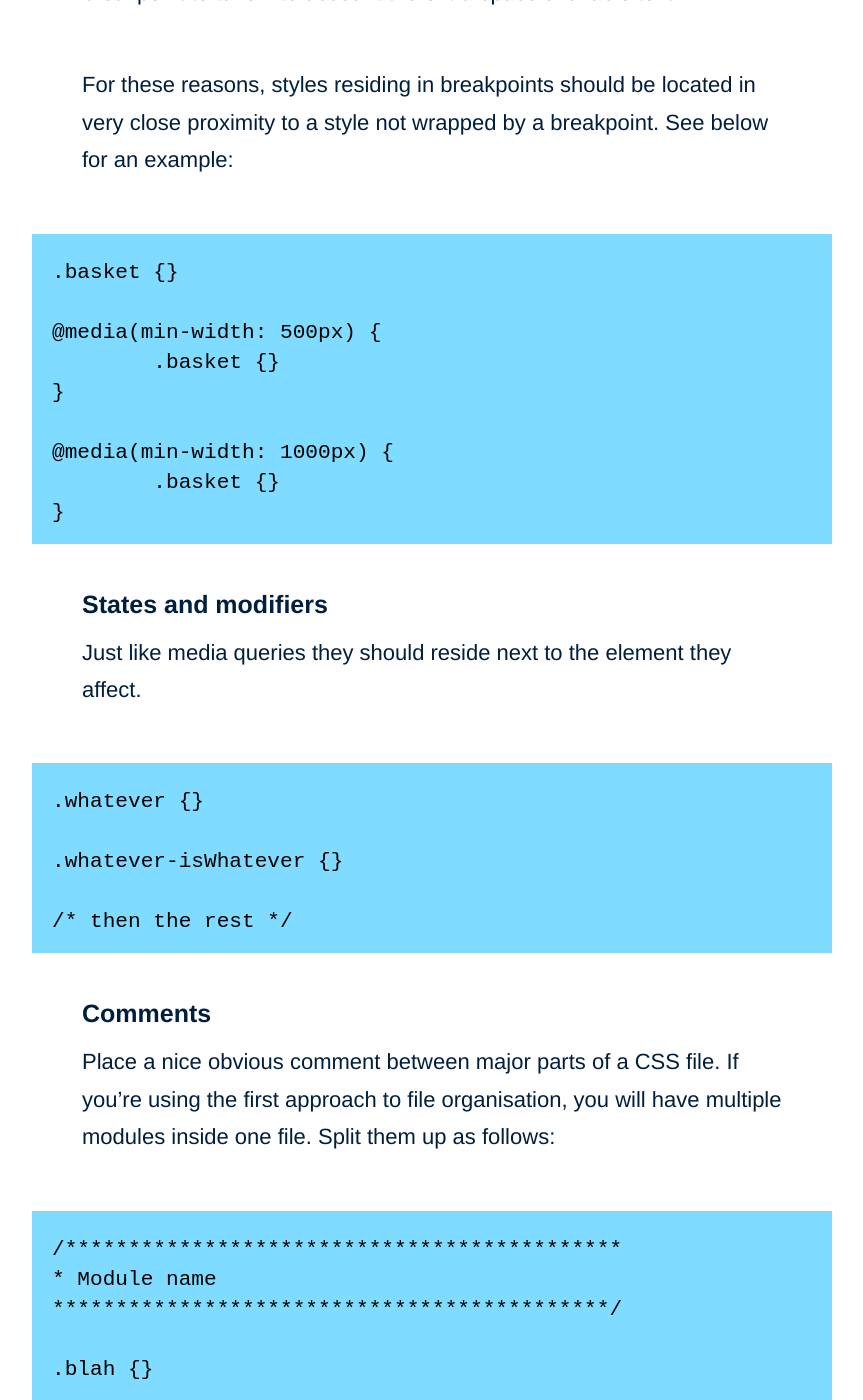
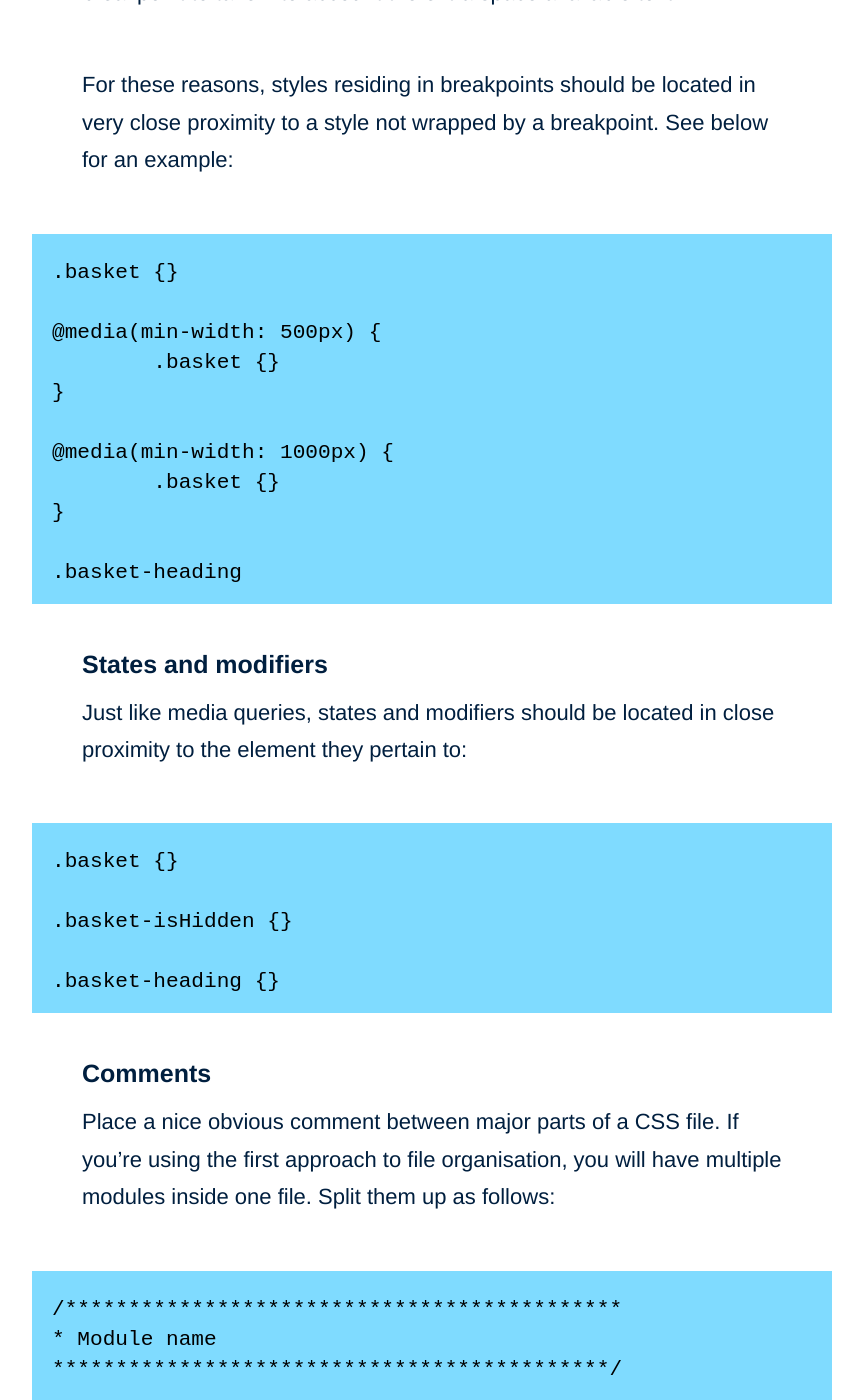
Before and after one commit to adamsilver/maintainablecss.com-jekyll, a Jekyll site: the page built from _chapters/12-files.md, in a window 1280 px wide and 1400 px high, scrolled down 919 px. Shown: the whole window, without its empty margins (208-1071 px from the left). Built offline with Jekyll 4.4.1, drawn with Linux system fonts in a browser that asks for light colours.

Commit message:
States part

```diff
--- a/_chapters/12-files.md
+++ b/_chapters/12-files.md
@@ -28,15 +28,17 @@ For these reasons, styles residing in breakpoints should be located in very clos
 		.basket {}
 	}
 
+	.basket-heading
+
 ## States and modifiers
 
-Just like media queries they should reside next to the element they affect.
+Just like media queries, states and modifiers should be located in close proximity to the element they pertain to:
 
-	.whatever {}
+	.basket {}
 
-	.whatever-isWhatever {}
+	.basket-isHidden {}
 
-	/* then the rest */
+	.basket-heading {}
 
 ## Comments
 
```
